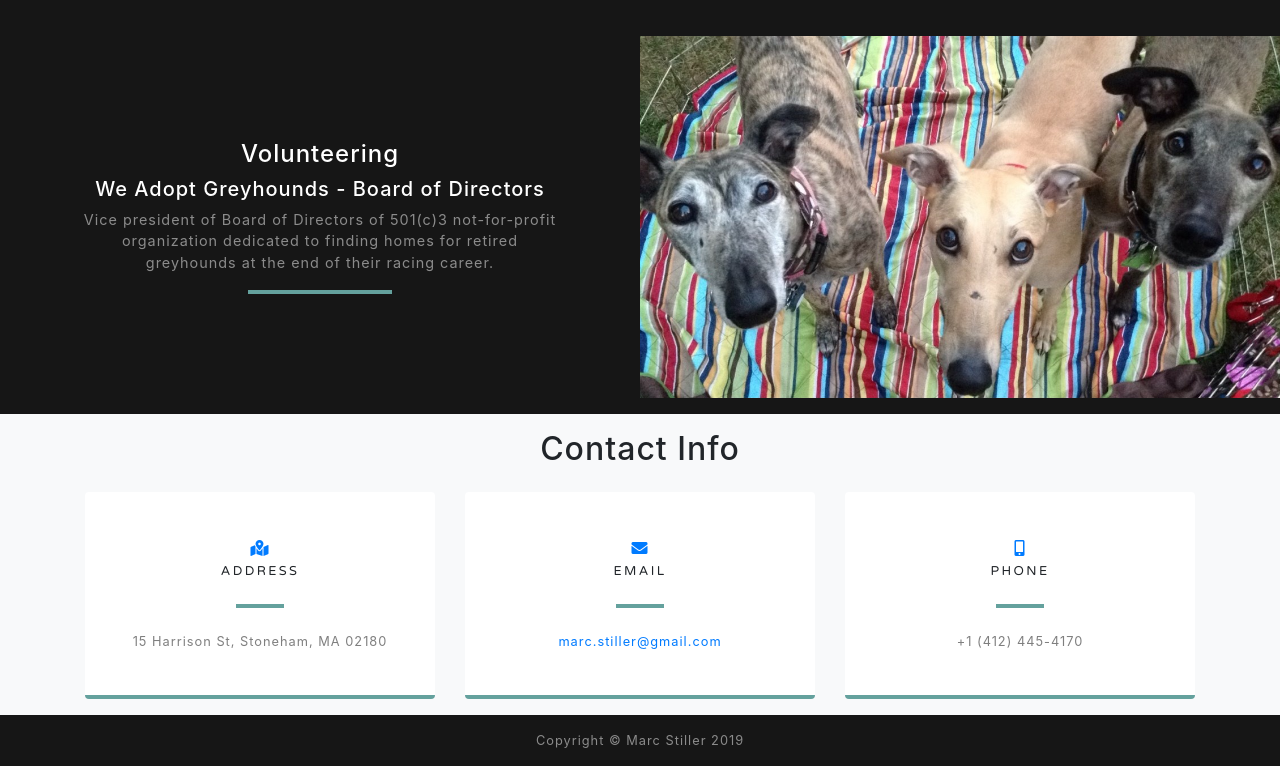
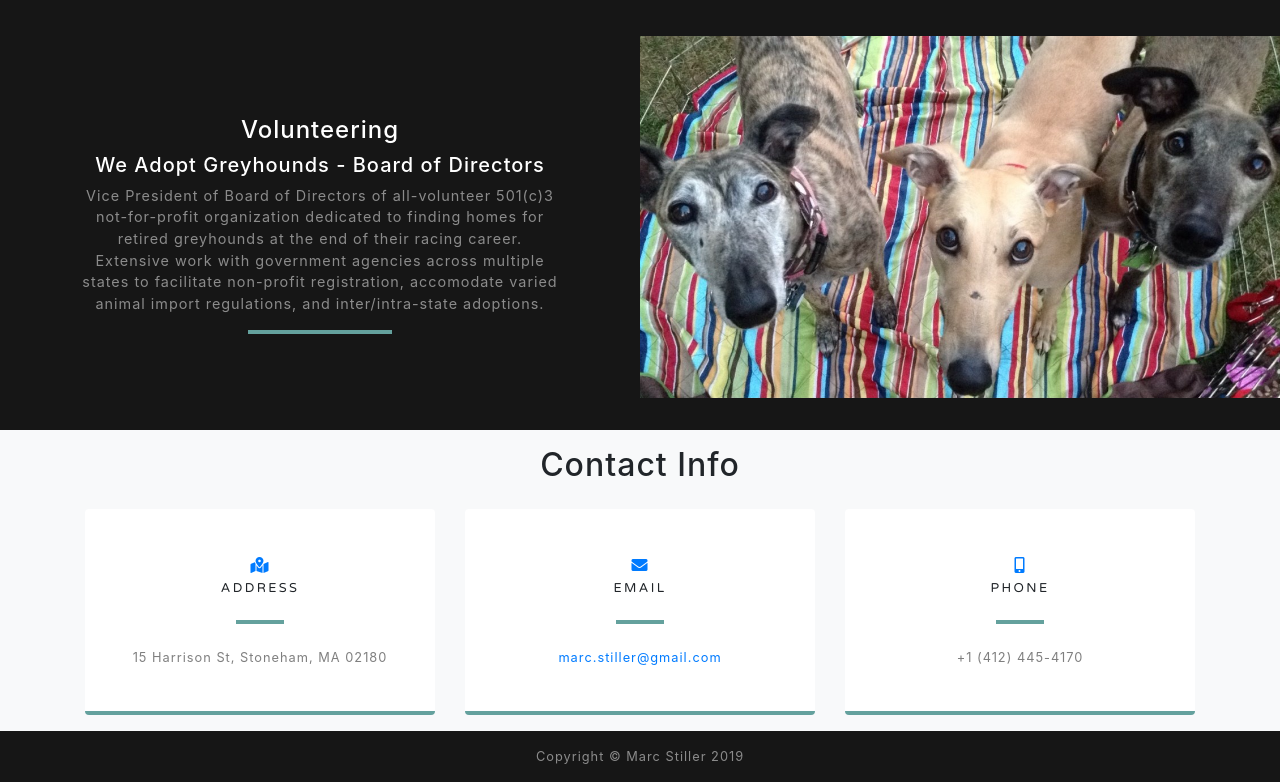
Before and after one commit to facialhairtuesday/marcstiller.github.io, a website with bundled scripts: page index.html in a window 1280 px wide. Shown: the part 4194-4976 px from the top of the page. Built offline with nearby package versions, Linux system fonts and the light colour scheme.

Commit message:
Changes to descriptions

```diff
--- a/index.html
+++ b/index.html
@@ -177,9 +177,10 @@
               <div class="personal-text w-100 my-auto text-center text-lg-right">
                 <h4 class="text-white text-center">Volunteering</h4>
                 <h5 class="text-white text-center">We Adopt Greyhounds - Board of Directors</h5>
-                <p class="mb-0 text-white-50 text-center">Vice president of Board of Directors of 501(c)3 not-for-profit organization
-                                                          dedicated to finding homes for retired greyhounds at the end of their racing
-                                                          career.</p>
+                <p class="mb-0 text-white-50 text-center">Vice President of Board of Directors of all-volunteer 501(c)3 not-for-profit
+                                                          organization dedicated to finding homes for retired greyhounds at the end of their racing
+                                                          career.  Extensive work with government agencies across multiple states to facilitate non-profit
+                                                          registration, accomodate varied animal import regulations, and inter/intra-state adoptions.</p>
                 <hr class="d-none d-lg-block mb-0">
               </div>
             </div>
```
